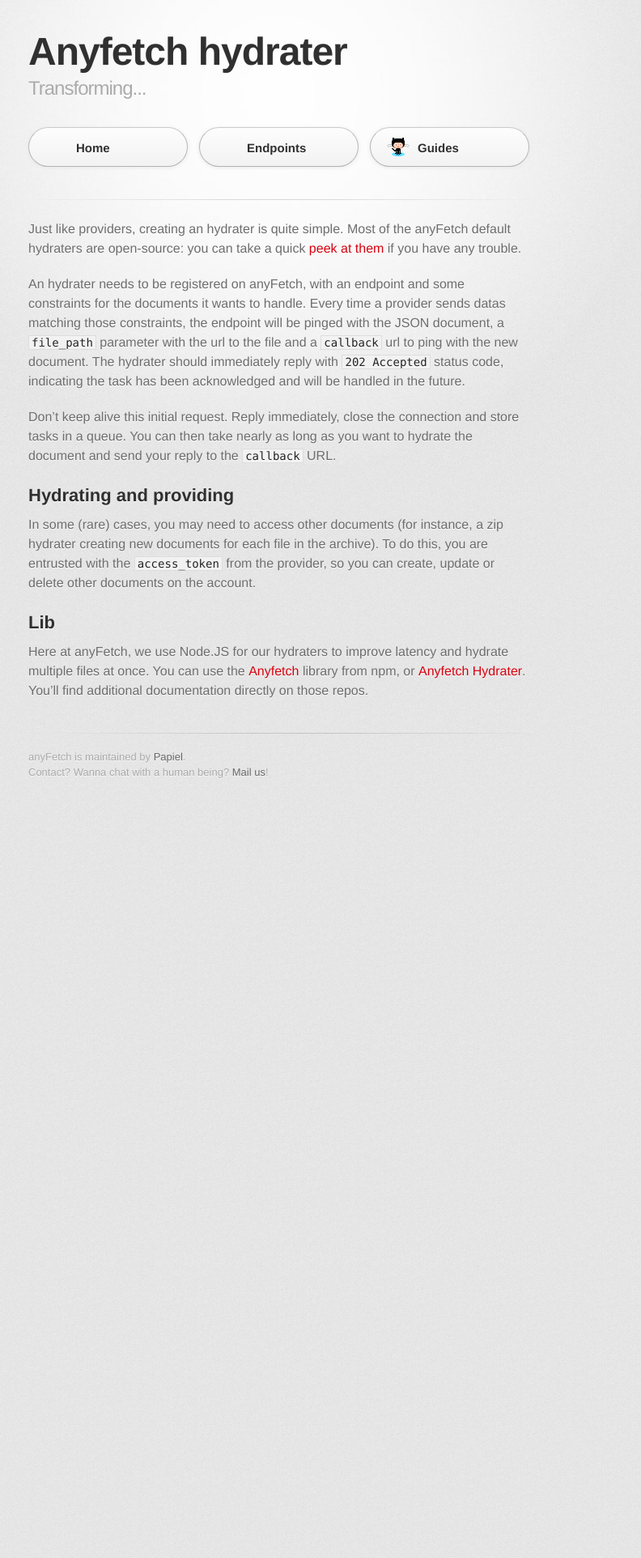
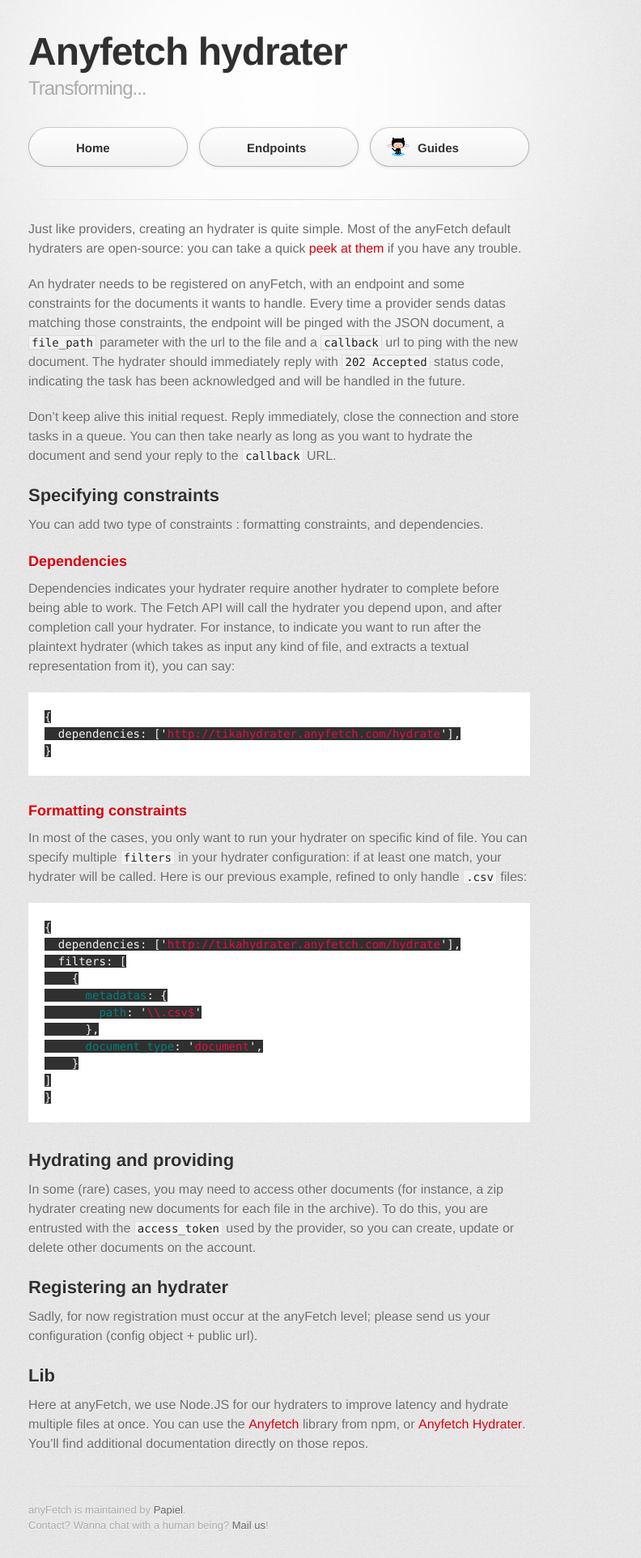
Before and after one commit to AnyFetch/developers.anyfetch.com, a Jekyll site: the page built from guides/hydrater.md, in a window 1280 px wide. Shown: the whole page at 81% size, without its empty margins (295-1087 px from the left). Built offline with Jekyll 4.4.1, drawn with Linux system fonts in a browser that asks for light colours; some web fonts are replaced; Markdown is read by kramdown in place of the engine named in the settings; before the commit the page ends 994 px from its top, so only the background shows below that.

Commit message:
Updated hydrater guide

````diff
--- a/guides/hydrater.md
+++ b/guides/hydrater.md
@@ -13,8 +13,40 @@
 Don't keep alive this initial request. Reply immediately, close the connection and store tasks in a queue.
 You can then take nearly as long as you want to hydrate the document and send your reply to the `callback` URL.
 
+## Specifying constraints
+You can add two type of constraints : formatting constraints, and dependencies.
+
+### Dependencies
+Dependencies indicates your hydrater require another hydrater to complete before being able to work. The Fetch API will call the hydrater you depend upon, and after completion call your hydrater. For instance, to indicate you want to run after the plaintext hydrater (which takes as input any kind of file, and extracts a textual representation from it), you can say:
+
+```javascript
+{
+  dependencies: ['http://tikahydrater.anyfetch.com/hydrate'],
+}
+```
+
+### Formatting constraints
+In most of the cases, you only want to run your hydrater on specific kind of file. You can specify multiple `filters` in your hydrater configuration: if at least one match, your hydrater will be called. Here is our previous example, refined to only handle `.csv` files:
+
+```javascript
+{
+  dependencies: ['http://tikahydrater.anyfetch.com/hydrate'],
+  filters: [
+    {
+      metadatas: {
+        path: '\\.csv$'
+      },
+      document_type: 'document',
+    }
+]
+}
+```
+
 ## Hydrating and providing
-In some (rare) cases, you may need to access other documents (for instance, a zip hydrater creating new documents for each file in the archive). To do this, you are entrusted with the `access_token` from the provider, so you can create, update or delete other documents on the account.
+In some (rare) cases, you may need to access other documents (for instance, a zip hydrater creating new documents for each file in the archive). To do this, you are entrusted with the `access_token` used by the provider, so you can create, update or delete other documents on the account.
+
+## Registering an hydrater
+Sadly, for now registration must occur at the anyFetch level; please send us your configuration (config object + public url).
 
 ## Lib
 Here at anyFetch, we use Node.JS for our hydraters to improve latency and hydrate multiple files at once. You can use the [Anyfetch](https://npmjs.org/package/anyfetch) library from npm, or [Anyfetch Hydrater](https://npmjs.org/package/anyfetch-file-hydrater). You'll find additional documentation directly on those repos.
````
